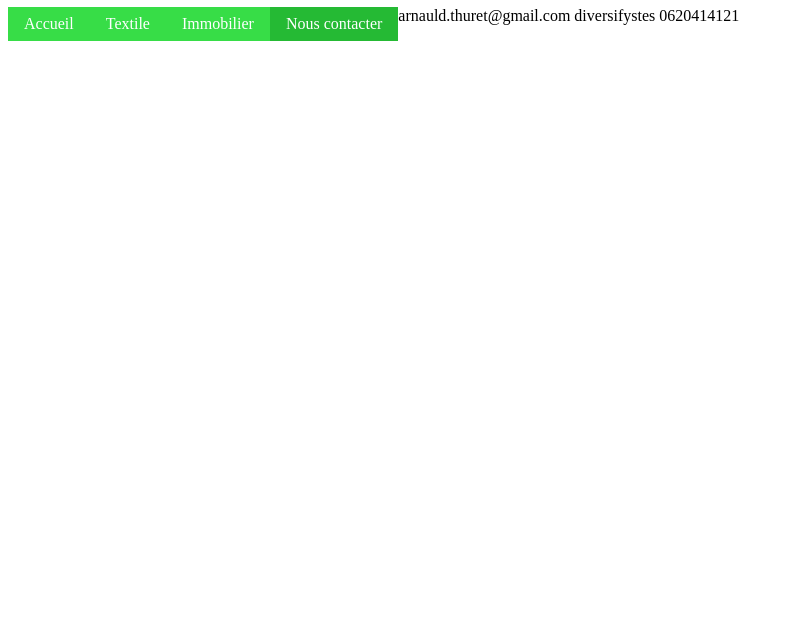
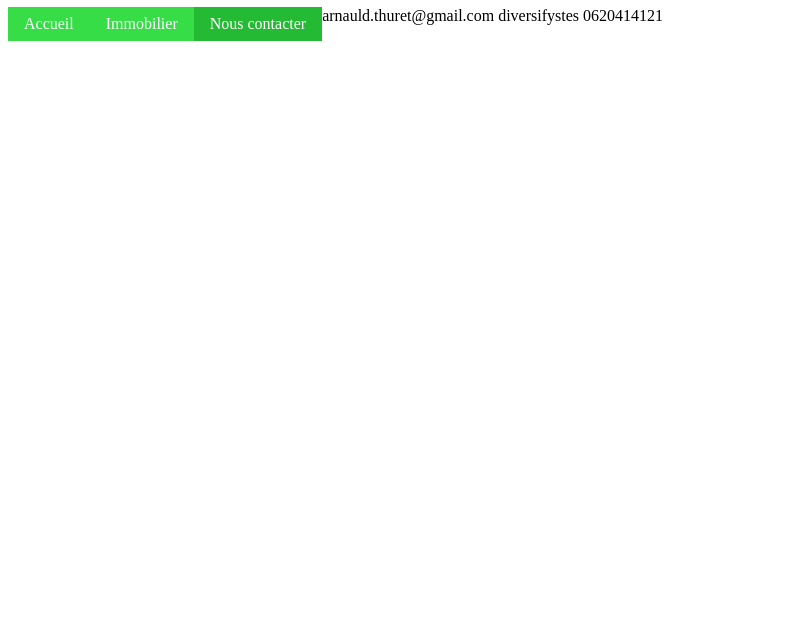
Before and after one commit to Diversify-Saint-Esprit/diversify-saint-esprit.github.io, a plain HTML site: page contact.html in a window 1280 px wide. Shown: the part 174-800 px from the top of the page, without its empty margins (0-792 px from the left). Drawn offline with Linux system fonts and the light colour scheme.

Commit message:
Update contact.html

```diff
--- a/contact.html
+++ b/contact.html
@@ -9,7 +9,6 @@
     <h1><a href="https://diversify-saint-esprit.github.io"><img src="https://github.com/Diversify-Saint-Esprit/diversify-saint-esprit.github.io/blob/master/logo%20(2).png?raw=true" alt="Bonjour,la semaine prochaine fois que le Japon est un pays en guerre froide, et la semaine prochaine fois que la semaine prochaine fois que Monsieur Jean Pierre Gilbert."></a></h1>
     <ul class="navbar">
       <li class="navitem"><a href="https://diversify-saint-esprit.github.io/index.html">Accueil</a></li>
-      <li class="navitem"><a href="https://diversify-saint-esprit.github.io/textile.html">Textile</a></li>
       <li class="navitem"><a href="https://diversify-saint-esprit.github.io/immobilier.html">Immobilier</a></li>
       <li id="active" class="navitem"><a href="https://diversify-saint-esprit.github.io/contact.html">Nous contacter</a></li>
     </ul>
```
